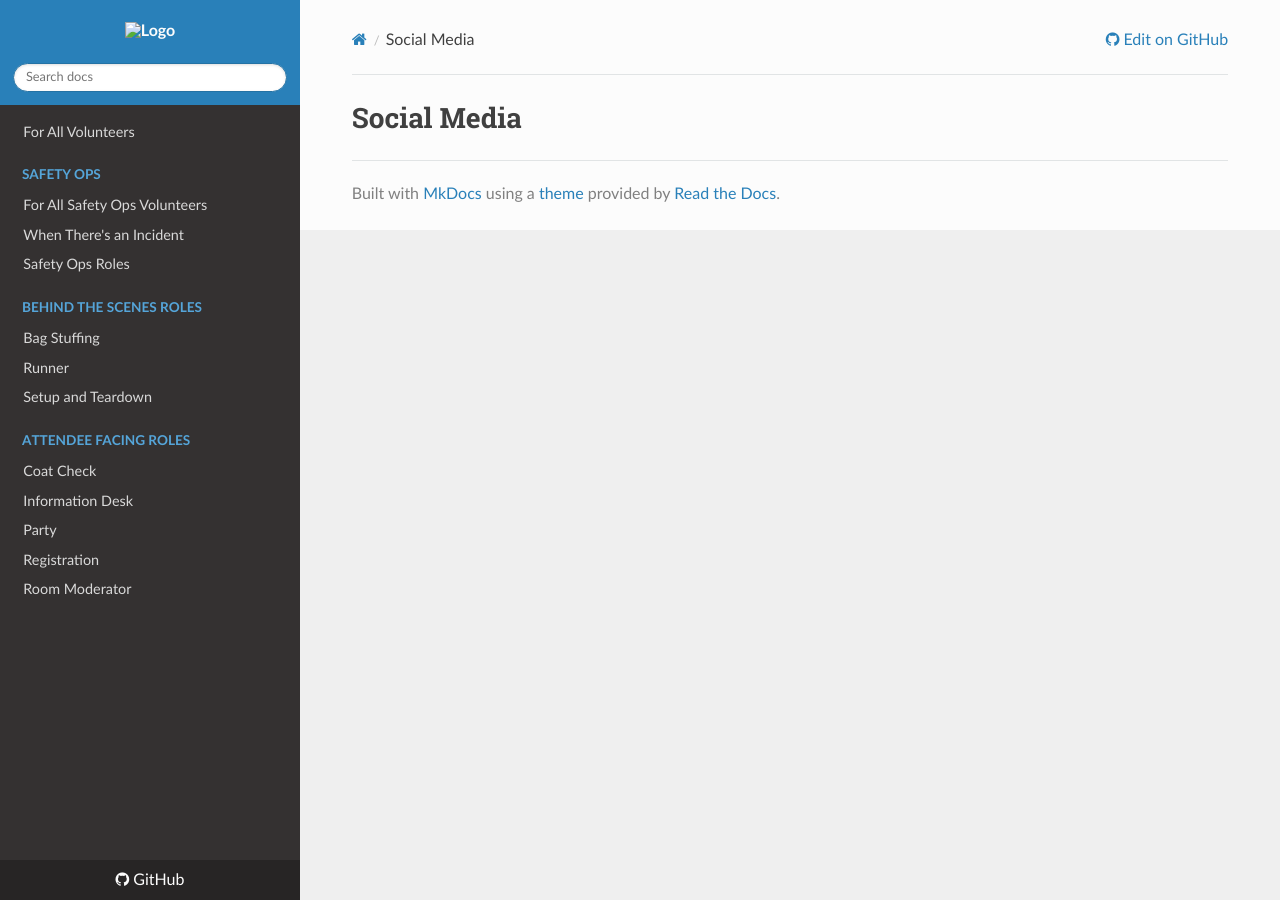
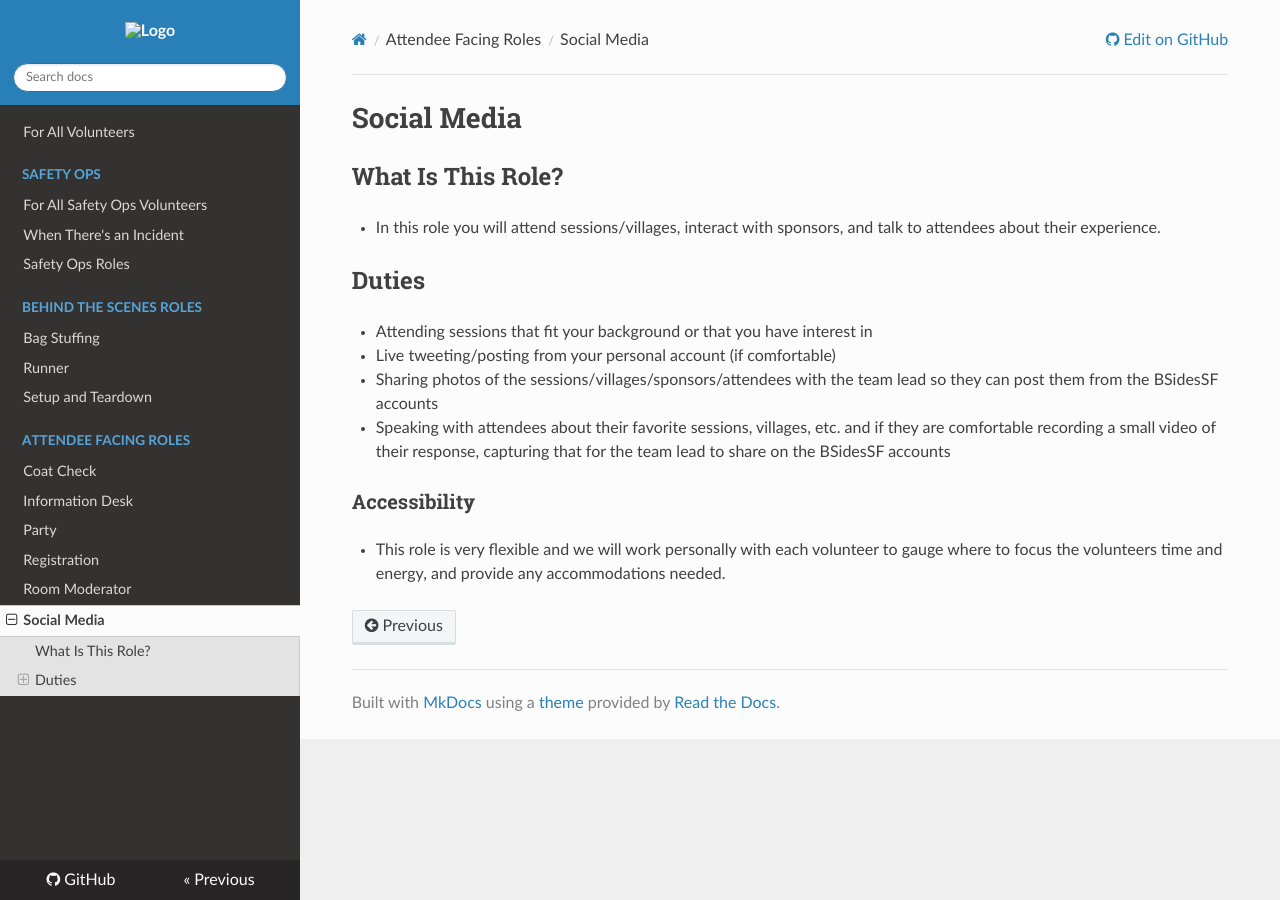
Before and after one commit to BSidesSF/volunteer-runbook, an MkDocs documentation site: the page built from docs/attendee-facing/social-media.md, in a window 1280 px wide. Built offline with MkDocs 1.6.1, drawn with Linux system fonts in a browser that asks for light colours; nearby versions of some CDN libraries.

Commit message:
adding social media

```diff
--- a/docs/attendee-facing/social-media.md
+++ b/docs/attendee-facing/social-media.md
@@ -1 +1,16 @@
 # Social Media
+
+## What Is This Role?
+
+- In this role you will attend sessions/villages, interact with sponsors, and talk to attendees about their experience.
+
+## Duties
+
+- Attending sessions that fit your background or that you have interest in
+- Live tweeting/posting from your personal account (if comfortable)
+- Sharing photos of the sessions/villages/sponsors/attendees with the team lead so they can post them from the BSidesSF accounts
+- Speaking with attendees about their favorite sessions, villages, etc. and if they are comfortable recording a small video of their response, capturing that for the team lead to share on the BSidesSF accounts
+
+### Accessibility
+
+- This role is very flexible and we will work personally with each volunteer to gauge where to focus the volunteers time and energy, and provide any accommodations needed.
--- a/mkdocs.yml
+++ b/mkdocs.yml
@@ -35,3 +35,4 @@ nav:
     - attendee-facing/party.md
     - attendee-facing/registration.md
     - attendee-facing/room-moderator.md
+    - attendee-facing/social-media.md
```
Also changed, not shown: docs/attendee-facing/index.md (deleted, +0 -1 lines), 1 other file.
